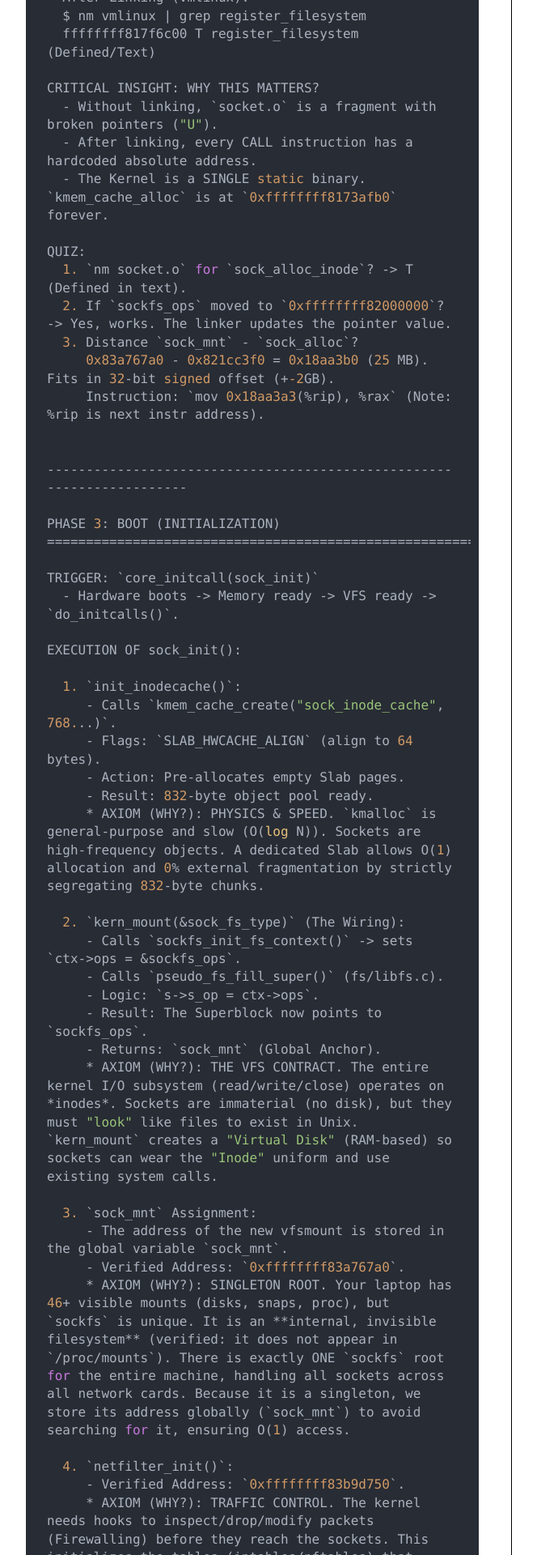
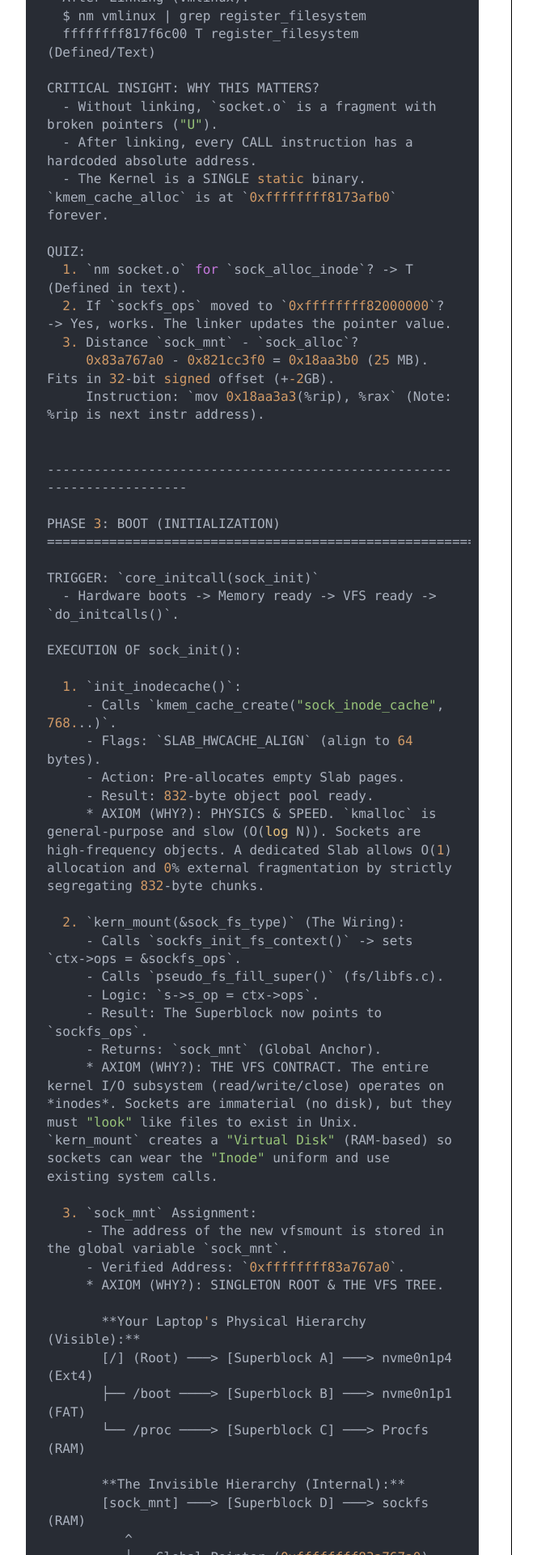
Before and after one commit to raikrahul/socket-trace-investigation, a Jekyll site: the page socket_book.html, which Jekyll copies as it is, in a window 1280 px wide. Shown: the part 3080-5000 px from the top of the page at 81% size, without its empty margins (8-672 px from the left). Built offline with Jekyll 4.4.1, drawn with Linux system fonts in a browser that asks for light colours; nearby versions of some CDN libraries; some of the changed text lies outside the part shown.

Commit message:
Add VFS Tree Diagram and explain Sockfs Singleton nature vs Physical Disks

```diff
--- a/socket_book.html
+++ b/socket_book.html
@@ -220,7 +220,22 @@ EXECUTION OF sock_init():
   3. `sock_mnt` Assignment:
      - The address of the new vfsmount is stored in the global variable `sock_mnt`.
      - Verified Address: `0xffffffff83a767a0`.
-     * AXIOM (WHY?): SINGLETON ROOT. Your laptop has 46+ visible mounts (disks, snaps, proc), but `sockfs` is unique. It is an **internal, invisible filesystem** (verified: it does not appear in `/proc/mounts`). There is exactly ONE `sockfs` root for the entire machine, handling all sockets across all network cards. Because it is a singleton, we store its address globally (`sock_mnt`) to avoid searching for it, ensuring O(1) access.
+     * AXIOM (WHY?): SINGLETON ROOT & THE VFS TREE.
+
+       **Your Laptop's Physical Hierarchy (Visible):**
+       [/] (Root) ───> [Superblock A] ───> nvme0n1p4 (Ext4)
+       ├── /boot ────> [Superblock B] ───> nvme0n1p1 (FAT)
+       └── /proc ────> [Superblock C] ───> Procfs (RAM)
+
+       **The Invisible Hierarchy (Internal):**
+       [sock_mnt] ───> [Superblock D] ───> sockfs (RAM)
+          ^
+          └── Global Pointer (0xffffffff83a767a0)
+
+       **Logic:**
+       1. **Multiple Ext4s?** Yes. If you plug in a USB drive, you get a NEW Superblock E. Each physical disk needs its own metadata tracker.
+       2. **Multiple Sockfs?** NO. Sockets are abstract data structures in RAM, not physical sectors on a disk. All sockets (WiFi, Ethernet, Loopback) share the SAME kernel memory space.
+       3. **Why the Global Variable?** The visible tree is traversed via names (`/home/user`). The invisible tree has no names. The kernel allows us to skip the traversal entirely by pinning this specific root (`Superblock D`) to a global variable. It's an elevator that opens directly into the socket factory.
 
   4. `netfilter_init()`:
      - Verified Address: `0xffffffff83b9d750`.
```
